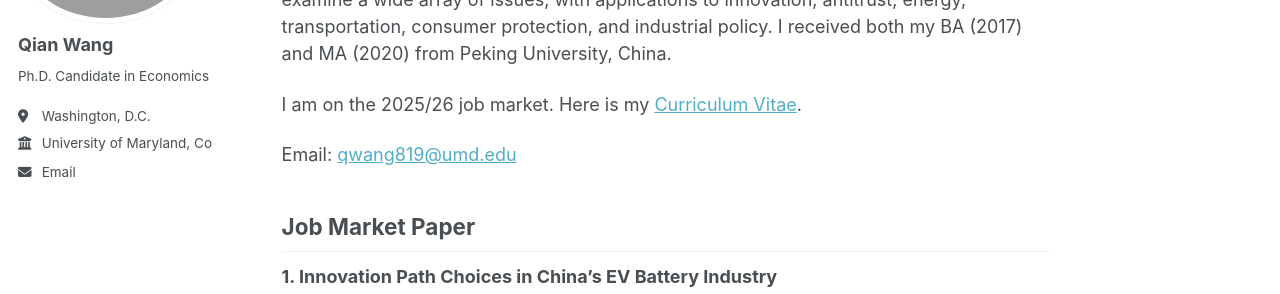
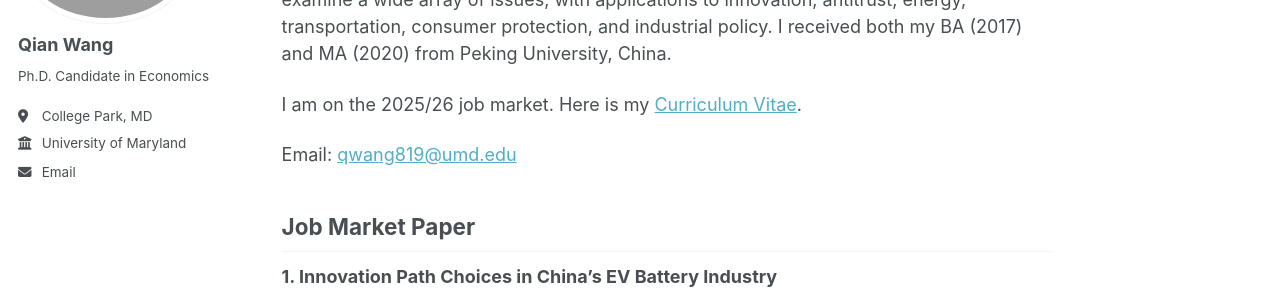
Before and after one commit to qwang819/qwang819.github.io, a Jekyll site: the page built from _pages/about.md, in a window 1280 px wide. Shown: the part 209-503 px from the top of the page. Built offline with Jekyll 4.4.1, drawn with Linux system fonts in a browser that asks for light colours; a script that is not in the unit is left out.

Commit message:
Update _config.yml

```diff
--- a/_config.yml
+++ b/_config.yml
@@ -30,8 +30,8 @@ author:
   name             : "Qian Wang"
   pronouns         : # example: "she/her"
   bio              : "Ph.D. Candidate in Economics"
-  location         : "Washington, D.C."
-  employer         : "University of Maryland, College Park"
+  location         : "College Park, MD"
+  employer         : "University of Maryland"
   uri              : # URL
   email            : "qwang819@umd.edu"
 
```
